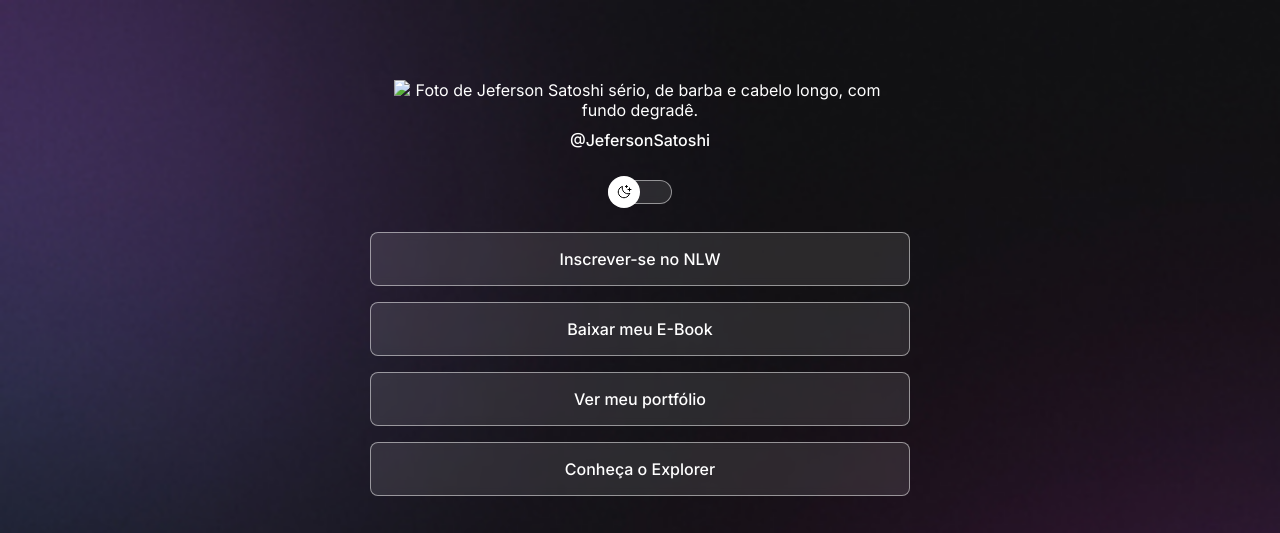
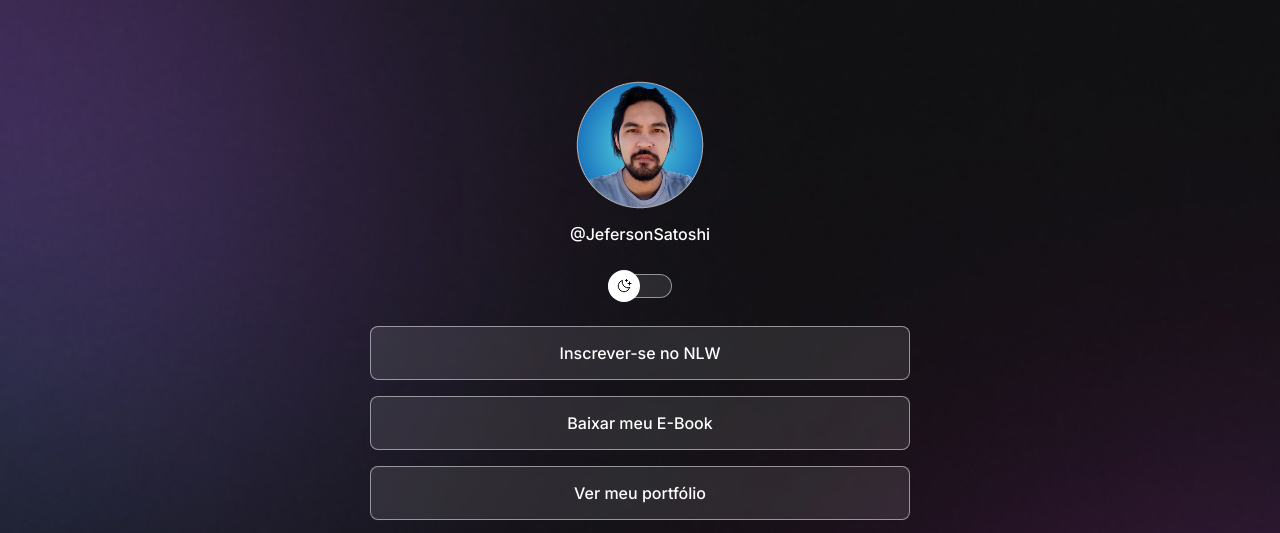
Before and after one commit to JefersonSatoshi/TelaPerfil, a plain HTML site: page index.html in a window 1280 px wide. Shown: the top 533 px of the page. Drawn offline with nearby package versions, Linux system fonts and the light colour scheme.

Commit message:
atualização das fotos

```diff
--- a/index.html
+++ b/index.html
@@ -12,7 +12,7 @@
   <body>
     <div id="container">
       <div id="profile">
-        <img src="./assets/avatar.jpg" alt="Foto de Jeferson Satoshi sério, de barba e cabelo longo, com fundo degradê.">
+        <img src="./assets/avatar.png" alt="Foto de Jeferson Satoshi sério, de barba e cabelo longo, com fundo degradê.">
         <p>@JefersonSatoshi</p>
       </div>
 
--- a/style.css
+++ b/style.css
@@ -42,7 +42,7 @@ body {
   padding: 24px;
 }
 #profile img {
-  width: 150px;
+  width: 130px;
   margin: auto;
 }
 #profile p {
```
